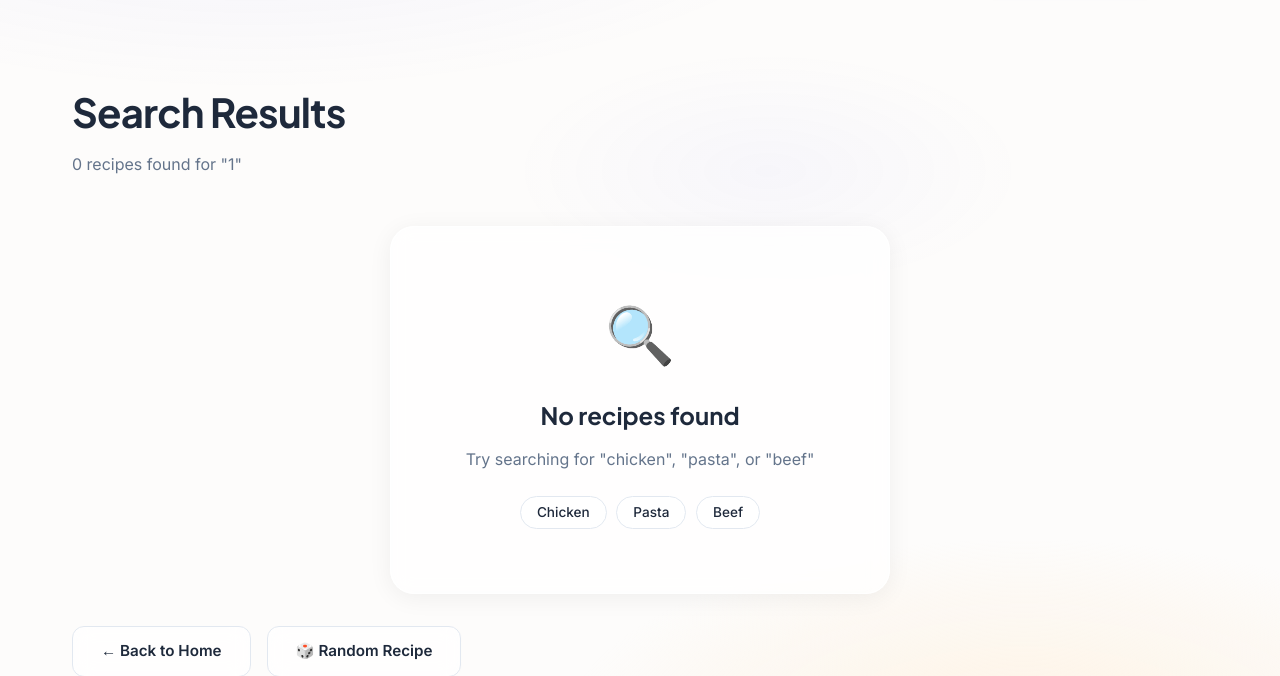
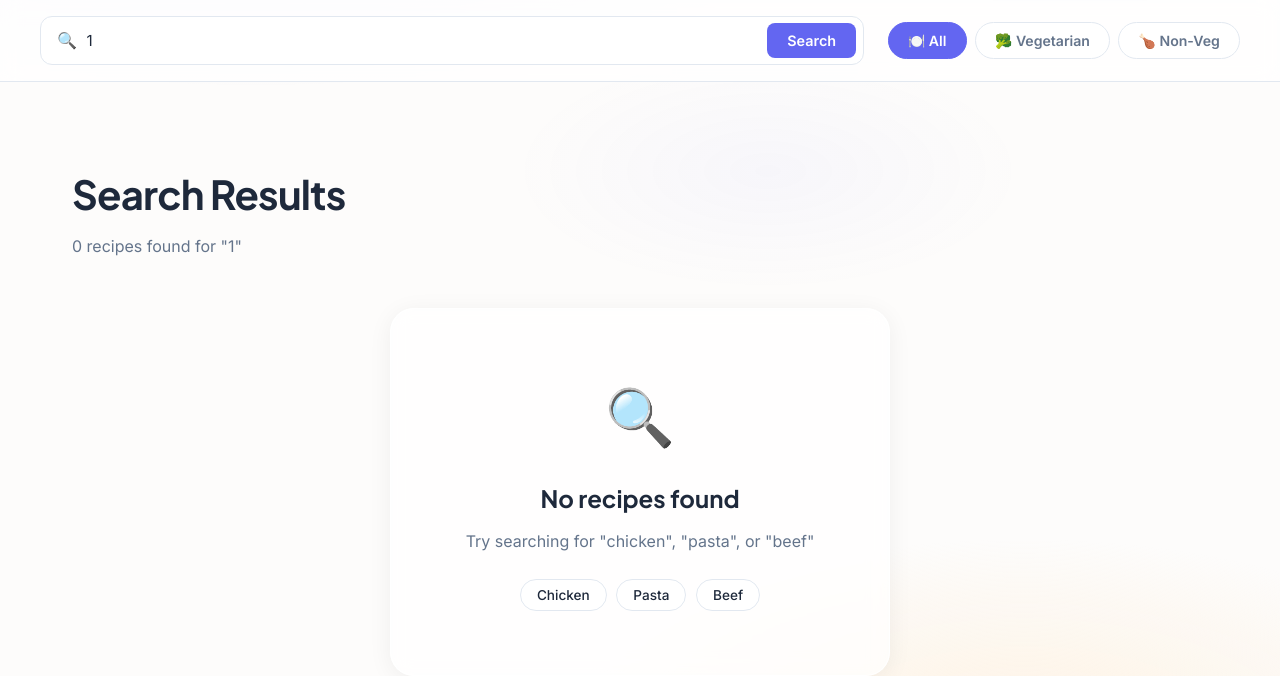
Before and after one commit to hkarnena/recipe-finder, a FastAPI app: page /cuisine/1 in a window 1280 px wide. Shown: the part 69-745 px from the top of the page. Run offline with FastAPI, Linux system fonts and the light colour scheme; data that the repository does not hold is empty.

Commit message:
Add results search bar, veg/non-veg filter, improved search

```diff
--- a/app.py
+++ b/app.py
@@ -16,14 +16,46 @@ def home(request: Request):
 # Search recipes
 @app.post("/search", response_class=HTMLResponse)
 def search(request: Request, ingredient: str = Form(...)):
-    api_url = f"https://www.themealdb.com/api/json/v1/1/filter.php?i={ingredient}"
+    recipes = []
+    seen_ids = set()
+
+    # Try ingredient search first
     try:
-        response = requests.get(api_url, timeout=10)
-        response.raise_for_status()
-        recipes = response.json().get("meals", [])
-    except Exception as e:
-        recipes = []
-    return templates.TemplateResponse("results.html", {"request": request, "recipes": recipes, "ingredient": ingredient})
+        r1 = requests.get(f"https://www.themealdb.com/api/json/v1/1/filter.php?i={ingredient}", timeout=10)
+        for m in (r1.json().get("meals") or []):
+            if m["idMeal"] not in seen_ids:
+                recipes.append(m)
+                seen_ids.add(m["idMeal"])
+    except Exception:
+        pass
+
+    # Also search by meal name
+    try:
+        r2 = requests.get(f"https://www.themealdb.com/api/json/v1/1/search.php?s={ingredient}", timeout=10)
+        for m in (r2.json().get("meals") or []):
+            if m["idMeal"] not in seen_ids:
+                recipes.append(m)
+                seen_ids.add(m["idMeal"])
+    except Exception:
+        pass
+
+    # If still empty, try first word only
+    if not recipes and " " in ingredient:
+        first_word = ingredient.split()[0]
+        try:
+            r3 = requests.get(f"https://www.themealdb.com/api/json/v1/1/filter.php?i={first_word}", timeout=10)
+            for m in (r3.json().get("meals") or []):
+                if m["idMeal"] not in seen_ids:
+                    recipes.append(m)
+                    seen_ids.add(m["idMeal"])
+        except Exception:
+            pass
+
+    return templates.TemplateResponse("results.html", {
+        "request": request,
+        "recipes": recipes,
+        "ingredient": ingredient
+    })
 
 # Browse by cuisine
 @app.get("/cuisine/{cuisine_name}", response_class=HTMLResponse)
--- a/static/style.css
+++ b/static/style.css
@@ -924,3 +924,120 @@ body.dark-mode .btn-secondary:hover {
 .cuisine-search-bar input::placeholder {
   color: var(--text-muted);
 }
+
+/* RESULTS TOOLBAR */
+.results-toolbar {
+  background: var(--glass-bg);
+  backdrop-filter: blur(10px);
+  -webkit-backdrop-filter: blur(10px);
+  border-bottom: 1px solid var(--border);
+  padding: 1rem 2rem;
+  position: sticky;
+  top: 68px;
+  z-index: 999;
+}
+
+.results-toolbar-inner {
+  max-width: 1200px;
+  margin: 0 auto;
+  display: flex;
+  align-items: center;
+  gap: 1.5rem;
+  flex-wrap: wrap;
+}
+
+.toolbar-search {
+  display: flex;
+  align-items: center;
+  gap: 0.6rem;
+  background: var(--white);
+  border: 1px solid var(--border);
+  border-radius: var(--radius);
+  padding: 0.4rem 0.4rem 0.4rem 1rem;
+  flex: 1;
+  min-width: 260px;
+  transition: all 0.2s;
+}
+
+.toolbar-search:focus-within {
+  border-color: var(--primary-action);
+  box-shadow: 0 0 0 3px rgba(99,102,241,0.1);
+}
+
+.toolbar-search input {
+  flex: 1;
+  border: none;
+  outline: none;
+  background: transparent;
+  font-family: 'Inter', sans-serif;
+  font-size: 0.95rem;
+  color: var(--text-main);
+}
+
+.toolbar-search input::placeholder { color: var(--text-muted); }
+
+.toolbar-search button {
+  background: var(--primary-action);
+  color: white;
+  border: none;
+  padding: 0.55rem 1.25rem;
+  border-radius: 8px;
+  font-size: 0.9rem;
+  font-weight: 600;
+  cursor: pointer;
+  font-family: 'Inter', sans-serif;
+  transition: all 0.2s;
+  white-space: nowrap;
+}
+
+.toolbar-search button:hover { background: var(--primary-hover); }
+
+/* DIET FILTER BUTTONS */
+.diet-filters {
+  display: flex;
+  gap: 0.5rem;
+  align-items: center;
+}
+
+.diet-btn {
+  padding: 0.55rem 1.2rem;
+  border: 1px solid var(--border);
+  border-radius: 25px;
+  background: var(--white);
+  color: var(--text-muted);
+  font-size: 0.88rem;
+  font-weight: 600;
+  cursor: pointer;
+  font-family: 'Inter', sans-serif;
+  transition: all 0.2s;
+}
+
+.diet-btn:hover { border-color: var(--primary-action); color: var(--primary-action); }
+
+.diet-btn.active {
+  background: var(--primary-action);
+  color: white;
+  border-color: var(--primary-action);
+}
+
+.diet-btn.veg.active { background: #16a34a; border-color: #16a34a; }
+.diet-btn.nonveg.active { background: #dc2626; border-color: #dc2626; }
+
+/* VEG BADGE ON CARD */
+.veg-badge {
+  position: absolute;
+  top: 0.75rem;
+  left: 0.75rem;
+  background: #16a34a;
+  color: white;
+  font-size: 0.72rem;
+  font-weight: 700;
+  padding: 0.25rem 0.6rem;
+  border-radius: 20px;
+  z-index: 5;
+}
+
+@media (max-width: 640px) {
+  .results-toolbar-inner { flex-direction: column; align-items: stretch; }
+  .diet-filters { justify-content: center; }
+}
--- a/templates/results.html
+++ b/templates/results.html
@@ -22,6 +22,24 @@
         </div>
     </nav>
 
+    <!-- Search + Filter Bar -->
+    <div class="results-toolbar">
+        <div class="results-toolbar-inner">
+            <form action="/search" method="post" class="toolbar-search" id="searchForm">
+                <span>🔍</span>
+                <input type="text" name="ingredient" id="ingredientInput"
+                    placeholder="Search again..."
+                    value="{{ ingredient }}" required>
+                <button type="submit">Search</button>
+            </form>
+            <div class="diet-filters">
+                <button class="diet-btn active" onclick="filterDiet('all', this)">🍽️ All</button>
+                <button class="diet-btn veg" onclick="filterDiet('veg', this)">🥦 Vegetarian</button>
+                <button class="diet-btn nonveg" onclick="filterDiet('nonveg', this)">🍗 Non-Veg</button>
+            </div>
+        </div>
+    </div>
+
     <div class="page-container">
         <div class="page-header">
             <h1>Search Results</h1>
@@ -31,12 +49,25 @@
         </div>
 
         {% if recipes %}
-            <div class="recipe-grid">
+            <div class="recipe-grid" id="recipeGrid">
             {% for recipe in recipes %}
-                <div class="recipe-card">
+                {% set name_lower = recipe.strMeal.lower() if recipe.strMeal else '' %}
+                {% set is_veg = 'true' if (
+                    'vegetarian' in name_lower or 'veg' in name_lower or
+                    'salad' in name_lower or 'soup' in name_lower or
+                    'mushroom' in name_lower or 'paneer' in name_lower or
+                    'tofu' in name_lower or 'lentil' in name_lower or
+                    'dal' in name_lower or 'pasta' in name_lower or
+                    'cheese' in name_lower or 'potato' in name_lower or
+                    'tomato' in name_lower or 'pumpkin' in name_lower
+                ) else 'false' %}
+                <div class="recipe-card" data-veg="{{ is_veg }}">
                     <button class="favorite-btn" onclick="toggleFavorite('{{ recipe.idMeal }}', '{{ recipe.strMeal }}', '{{ recipe.strMealThumb }}')" aria-label="Save recipe">
                         <span class="heart" id="heart-{{ recipe.idMeal }}">♡</span>
                     </button>
+                    {% if is_veg == 'true' %}
+                    <span class="veg-badge">🥦 Veg</span>
+                    {% endif %}
                     <img src="{{ recipe.strMealThumb }}" alt="{{ recipe.strMeal }}" loading="lazy">
                     <div class="recipe-content">
                         <h3 class="recipe-title">{{ recipe.strMeal }}</h3>
@@ -78,6 +109,20 @@
             updateFavoriteButtons();
             updateFavoriteCount();
         });
+
+        function filterDiet(type, btn) {
+            document.querySelectorAll('.diet-btn').forEach(b => b.classList.remove('active'));
+            btn.classList.add('active');
+            document.querySelectorAll('#recipeGrid .recipe-card').forEach(card => {
+                if (type === 'all') {
+                    card.style.display = '';
+                } else if (type === 'veg') {
+                    card.style.display = card.dataset.veg === 'true' ? '' : 'none';
+                } else {
+                    card.style.display = card.dataset.veg === 'false' ? '' : 'none';
+                }
+            });
+        }
     </script>
 </body>
 </html>
```
